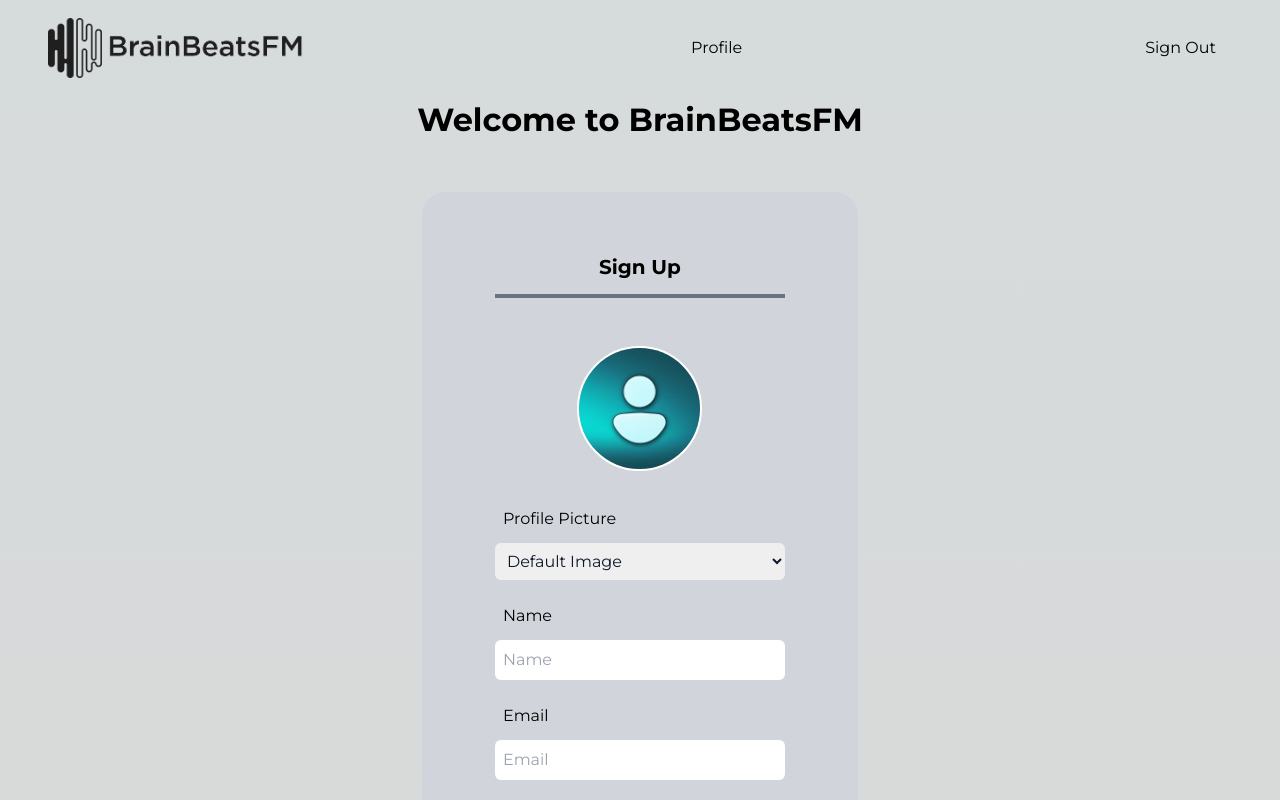
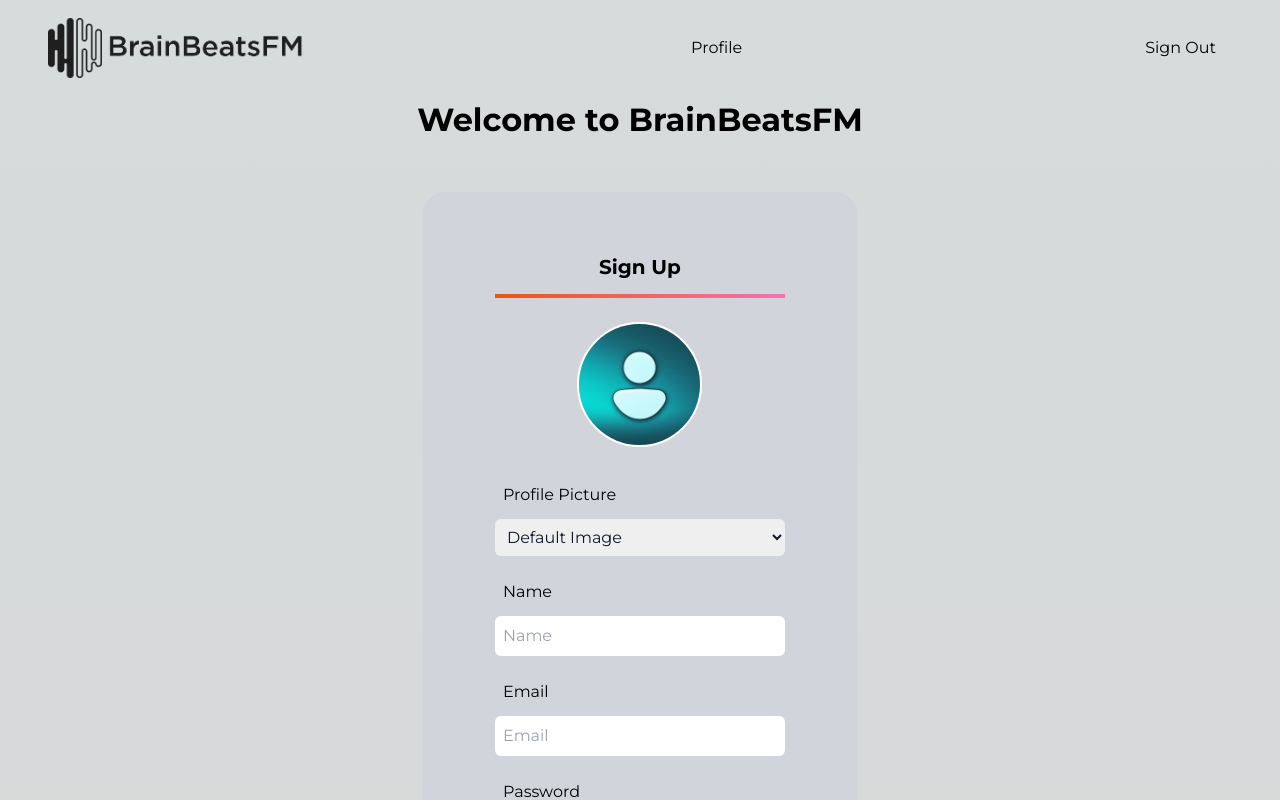
Before and after one commit to jpthacker/BrainBeatsFM, a Next.js app in the folder frontend/: page /signup in a window 1280 px wide. Shown: the top 800 px of the page. Built offline with nearby package versions, Linux system fonts and the light colour scheme.

Commit message:
Add signin styles

```diff
--- a/frontend/src/components/SignUpForm/SignUpForm.tsx
+++ b/frontend/src/components/SignUpForm/SignUpForm.tsx
@@ -78,9 +78,11 @@ const SignUpForm = () => {
             e.preventDefault();
             handleSubmit();
           }}>
-          <h3 className="w-full border-b-4 border-gray-500 dark:border-white text-center py-3 mb-6">
-            Sign Up
-          </h3>
+          <div className="h-full w-full bg-gradient-to-r from-orange-600 to-pink-400 pb-1">
+            <h3 className="h-full w-full  bg-gray-300 dark:bg-[#27273F] text-center py-3">
+              Sign Up
+            </h3>
+          </div>
           <div className="flex flex-col w-full gap-3 height-12 items-start justify-center">
             <div className="w-full flex flex-col items-center mb-6">
               <Image
```
